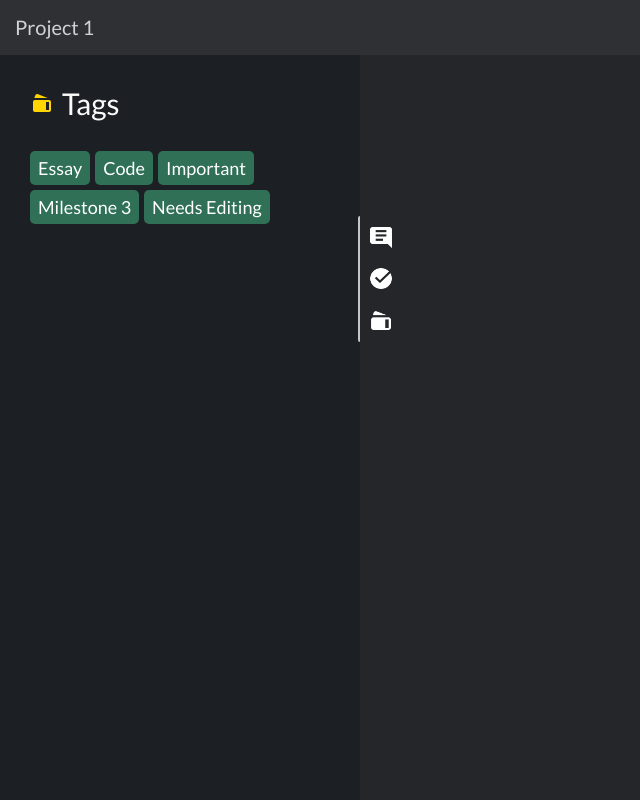
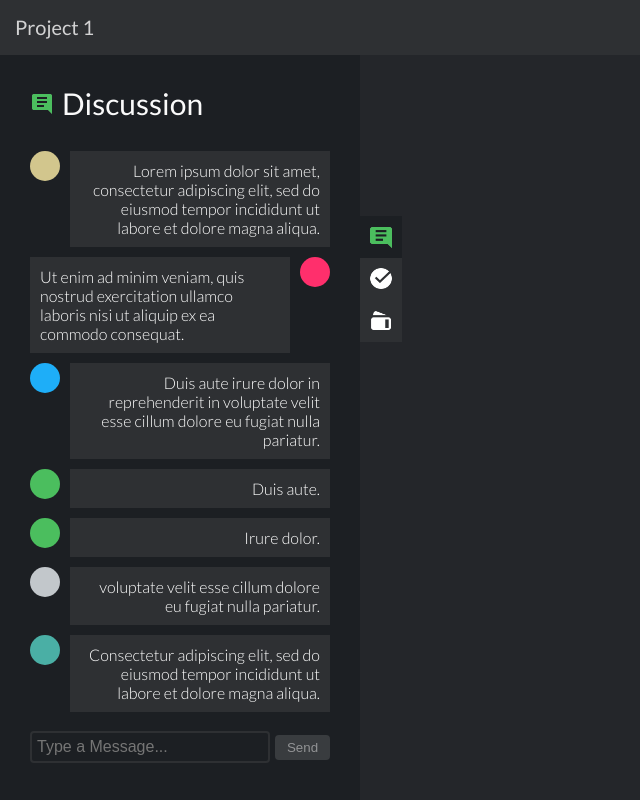
Before and after one commit to thydamine/todo, a plain HTML site: page index.html in a window 1280 px wide. Shown: the whole page, without its empty margins (0-640 px from the left). Drawn offline with nearby package versions, Linux system fonts and the light colour scheme.

Commit message:
adds dynamic coloring to panel tabs

```diff
--- a/constants.css
+++ b/constants.css
@@ -29,6 +29,7 @@
     --panelWidth: 300px;
     --panelIcon: 42px;
     --panelIconTitle: 24px;
+    --panelIconBorderWeight: 2px;
 
     --chatIconDiameter: 30px;
     --chatMessagePadding: 10px;
--- a/index.html
+++ b/index.html
@@ -23,9 +23,9 @@
         <div class="blackboardParent">
             <div class="panel" id="discussion">
                 <div class="iconTabContainer">
-                    <div class="iconTab" onclick="populatePanel(0);"><img src="./img/chat.png" class="iconImg"></div>
-                    <div class="iconTab" onclick="populatePanel(1);"><img src="./img/circleCheck.png" class="iconImg"></div>
-                    <div class="iconTab" onclick="populatePanel(2);"><img src="./img/tag.png" class="iconImg"></div>
+                    <div class="iconTab" onclick="populatePanel(0);" id="iconTab0"><img id="tabImg0" src="./img/chat.png" class="iconImg"></div>
+                    <div class="iconTab" onclick="populatePanel(1);" id="iconTab1"><img id="tabImg1" src="./img/circleCheck.png" class="iconImg"></div>
+                    <div class="iconTab" onclick="populatePanel(2);" id="iconTab2"><img id="tabImg2" src="./img/tag.png" class="iconImg"></div>
                 </div>
                 <div class="panelHeading" id="panelHeading">Not Initialized</div>
                 <span id="panelContentParent">
--- a/initialize.js
+++ b/initialize.js
@@ -1,7 +1,7 @@
 /* Initialize a few defaults */
 let currentProject = 0;
 let myUserId = 5;
-let currentPanelState = 2; // 0: Discussions, 1: Tasks, 2: Tags
+let currentPanelState = 0; // 0: Discussions, 1: Tasks, 2: Tags
 
 /* Create a new list of projects, add a sample project to it */
 let projects = [];
--- a/panels.css
+++ b/panels.css
@@ -46,11 +46,10 @@ body {
 }
 .iconTabContainer {
     position: absolute;
-    right: calc(var(--panelIcon) * -1);
+    right: calc((var(--panelIcon)) * -1);
     top: calc(30% - var(--panelIcon) * 1.5);
     width: var(--panelIcon);
-    border-left: 2px solid var(--gray);
-    border-radius: 2px;
+    background-color: var(--lightBG);
 }
 .iconTab {
     display: block;
--- a/project.js
+++ b/project.js
@@ -34,7 +34,7 @@ class Project {
 // Common data for each panel, this never really changes.
 let panels = [];
 panels[0] = {
-    title: "Discussions",
+    title: "Discussion",
     iconPath: "./img/chat.png",
     iconPathColor: "./img/colored/chat.png",
     color: "#4bbe5e" // Green
--- a/render.js
+++ b/render.js
@@ -19,6 +19,24 @@ function populatePanel(panelIndex){
     }
     if (panelIndex === 2){
         document.getElementById("panelContentParent").innerHTML = getHtmlForTags();
+    }
+
+    updateSidebarState(panelIndex);
+}
+/**
+ * Re-renders sidebar items to reflect currently-selected state
+ * @param {*} stateId ID of the current panel state (0: Discussions, 1: Tasks,
+ * 2: Tags)
+ */
+function updateSidebarState(stateId){
+    for (let i = 0; i < 3; i++){
+        if (i === stateId){
+            document.getElementById("iconTab" + i).style = "background-color: var(--darkerBG)";
+            document.getElementById("tabImg" + i).src = "./img/colored/" + i + ".png";
+        } else {
+            document.getElementById("iconTab" + i).style = "background-color: var(--lightBG)";
+            document.getElementById("tabImg" + i).src = "./img/" + i + ".png";
+        }
     }
 }
 /**
```
Also changed, not shown: img/0.png (added), img/1.png (added), img/2.png (added), img/colored/0.png (added), img/colored/1.png (added), img/colored/2.png (added), 2 other files.
